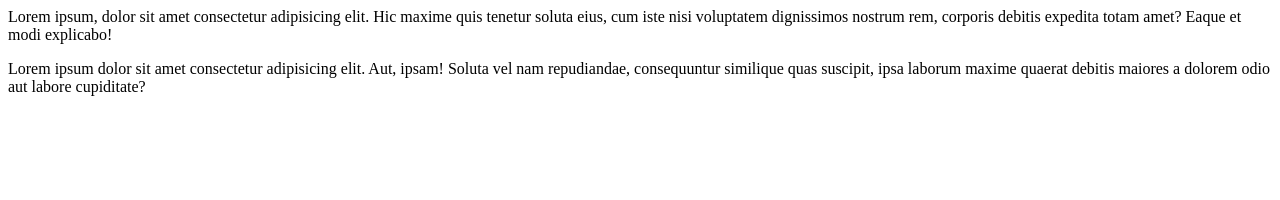
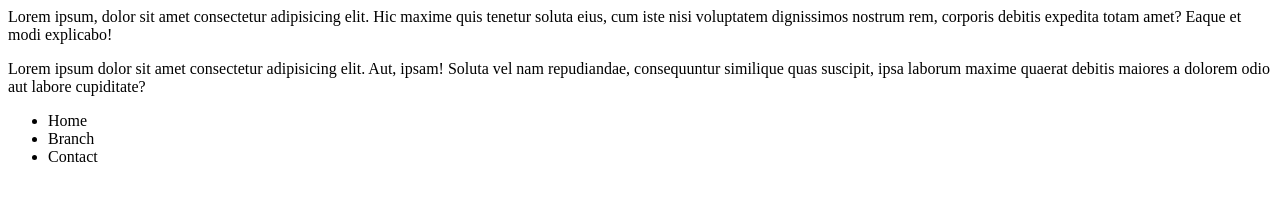
Before and after one commit to AmanSharma0101/learn-git, a plain HTML site: page index.html in a window 1280 px wide. Drawn offline with Linux system fonts and the light colour scheme.

Commit message:
add unordered list to index file

```diff
--- a/index.html
+++ b/index.html
@@ -9,6 +9,13 @@
     Lorem ipsum, dolor sit amet consectetur adipisicing elit. Hic maxime quis tenetur soluta eius, cum iste nisi voluptatem dignissimos nostrum rem, corporis debitis expedita totam amet? Eaque et modi explicabo!
 
     <p>Lorem ipsum dolor sit amet consectetur adipisicing elit. Aut, ipsam! Soluta vel nam repudiandae, consequuntur similique quas suscipit, ipsa laborum maxime quaerat debitis maiores a dolorem odio aut labore cupiditate?
+
+
+        <ul>
+            <li>Home</li>
+            <li>Branch</li>
+            <li>Contact</li>
+        </ul>
     </p>
 </body>
 </html>
```
